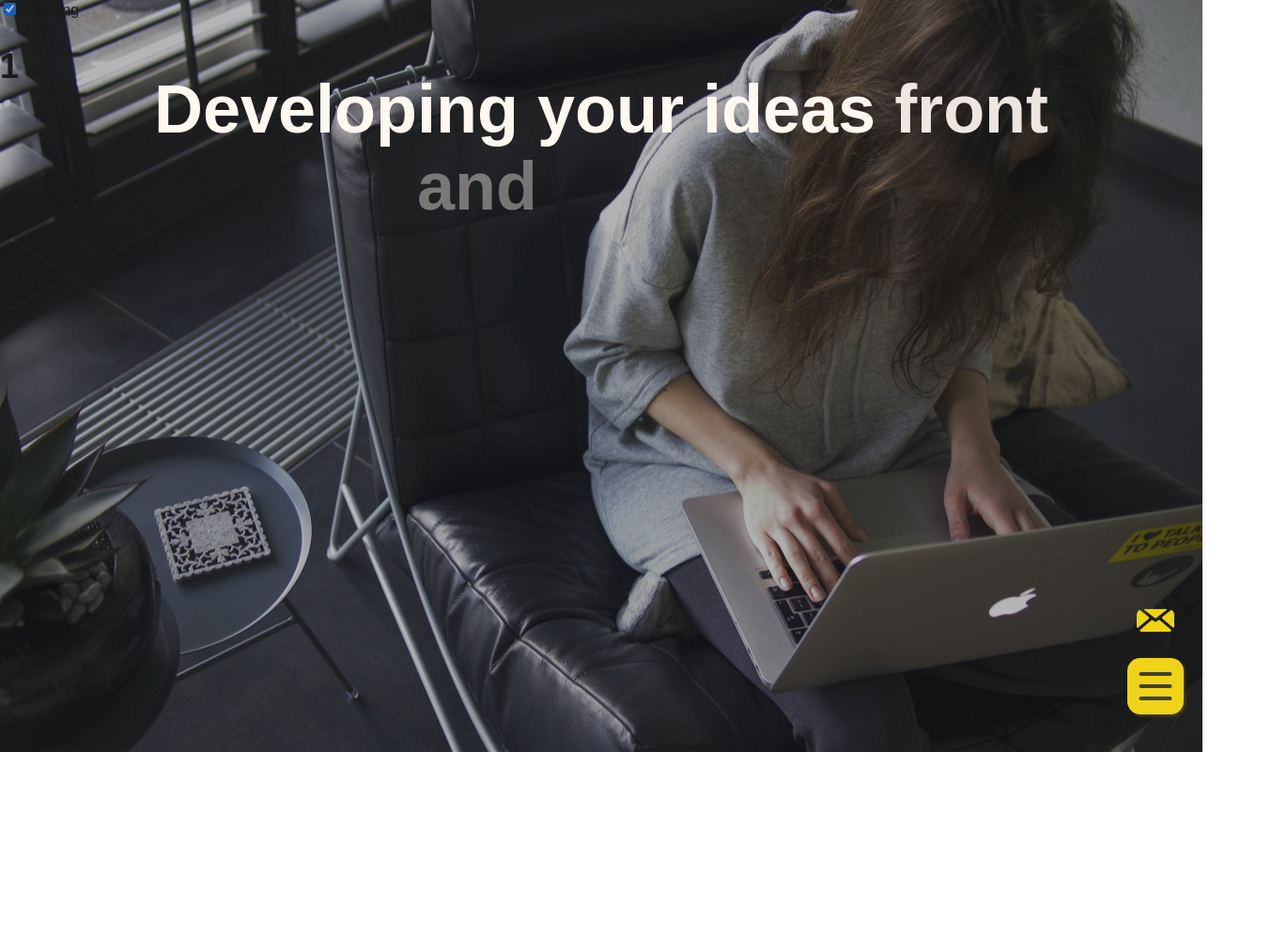
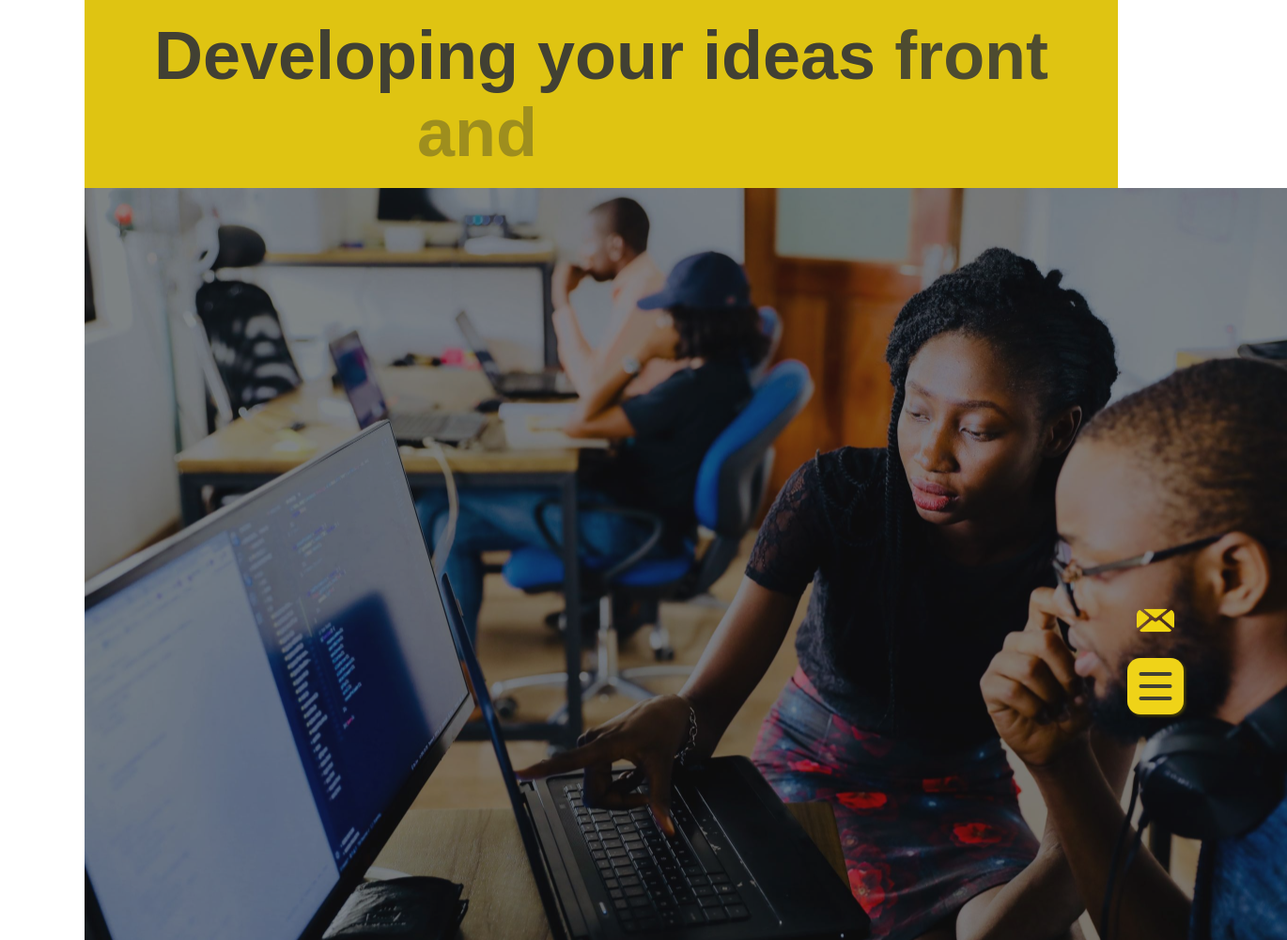
Before and after one commit to dandmcd/dm-portfolio, a Gatsby site: page / in a window 1280 px wide. Shown: the whole page at 94% size, 1370 px wide, since content can reach past the window. Before the commit the page ends 800 px from the top, so only its background shows below. Built offline with nearby package versions, Linux system fonts and the light colour scheme; Gatsby itself is replaced by a stand-in of ours.

Commit message:
Redesigning landing page

```diff
--- a/src/components/Me.tsx
+++ b/src/components/Me.tsx
@@ -1,18 +1,24 @@
 import React from "react"
+import ProjectsBackground from "../components/Projects/ProjectsBackground"
 import styled, { keyframes } from "styled-components"
 
 const Me = () => {
   return (
     <Cta>
+      <div>
         <Title>
           Developing your ideas<FadeTitle> front </FadeTitle>{" "}
           <FadeTitleB>and</FadeTitleB> <FadeTitleC>back ...</FadeTitleC>
         </Title>
+      </div>
+      <Wrapper>
+        <ProjectsBackground />
         <IntroSection>
           <Intro>
-          Hello, I'm Daniel McDermott, a full stack web designer / developer in
-          the United States for hire. I create full-stack web apps using the
-          latest tools like React, Gatsby and GraphQL combined with PostgeSQL.
+            Hello, I'm Daniel McDermott, a full stack web designer / developer
+            in the United States for hire. I create full-stack web apps using
+            the latest tools like React, Gatsby and GraphQL combined with
+            PostgeSQL.
           </Intro>
         </IntroSection>
         <CtaBtns>
@@ -21,18 +27,19 @@ const Me = () => {
             <Btn>Contact</Btn>
           </ButtonFlex>
         </CtaBtns>
+      </Wrapper>
     </Cta>
   )
 }
 
 const Cta = styled.div`
-  top: 75px;
-  z-index: 5;
-  position: fixed;
-  width: 75vw;
+  max-width: 1100px;
   margin: 0 auto;
-  left: 50%;
-  transform: translateX(-50%);
+`
+
+const Wrapper = styled.div`
+  max-width: 1100px;
+  margin: 0 auto;
 `
 
 const fadeIn = keyframes`
@@ -44,7 +51,11 @@ const fadeIn = keyframes`
 
 const Title = styled.h1`
   animation: ${fadeIn} 2s;
-  color: #fff8f1;
+  padding-top: 0.25em;
+  padding-bottom: 0.25em;
+  background-color: #dfc412;
+  position: relative;
+  color: #414033;
   margin: 0 auto;
   font-weight: 800;
   text-align: center;
@@ -65,16 +76,19 @@ const FadeTitleC = styled.span`
 
 const IntroSection = styled.div`
   width: 50vw;
-  margin: 6rem auto 0 auto;
+  margin: 0 auto;
   background-color: rgba(255, 255, 255, 0.1);
   border-radius: 4px;
   animation: ${fadeIn} 16s;
 `
 
 const Intro = styled.h3`
+  position: relative;
   color: #fff8f1;
   font-weight: 100;
   text-align: left;
+  margin: 0 auto;
+  padding 1em 0;
 `
 
 const ButtonFlex = styled.div`
@@ -86,6 +100,7 @@ const ButtonFlex = styled.div`
 `
 
 const CtaBtns = styled.div`
+  position: relative;
   animation: ${fadeIn} 10s;
   padding: 3em 3em;
 `
--- a/src/components/Projects/ProjectsBackground.tsx
+++ b/src/components/Projects/ProjectsBackground.tsx
@@ -9,7 +9,7 @@ const ProjectsBackground = ({ className }) => {
     <StaticQuery
       query={graphql`
         query {
-          projectsbg: file(relativePath: { eq: "hero/projectssplash.jpg" }) {
+          projectsbg: file(relativePath: { eq: "hero/computersplash3.jpg" }) {
             childImageSharp {
               fluid(quality: 80, maxWidth: 1920) {
                 ...GatsbyImageSharpFluid_noBase64
@@ -33,7 +33,7 @@ const ProjectsBackground = ({ className }) => {
 }
 
 export default styled(ProjectsBackground)`
-  width: 100vw;
+  width: 100%;
   height: 100vh;
   display: block;
   background-color: transparent;
--- a/src/pages/index.tsx
+++ b/src/pages/index.tsx
@@ -7,7 +7,6 @@ export default () => {
   return (
     <>
       <SEO title="home" />
-      <StyledHero />
       <Me />
     </>
   )
--- a/src/utilities/useInterval.tsx
+++ b/src/utilities/useInterval.tsx
@@ -3,12 +3,10 @@ import React, { useState, useEffect, useRef } from "react"
 export function useInterval(callback, delay) {
   const savedCallback = useRef()
 
-  // Remember the latest callback.
   useEffect(() => {
     savedCallback.current = callback
   }, [callback])
 
-  // Set up the interval.
   useEffect(() => {
     function tick() {
       savedCallback.current()
```
Also changed, not shown: src/components/ImageTesting.tsx (deleted, +0 -65 lines), src/components/Navbar.tsx (deleted, +0 -21 lines), src/images/hero/splash.jpg (deleted), static/computerdan.jpg (deleted), 1 other file. Lines whose indentation alone changed are shown as unchanged.
